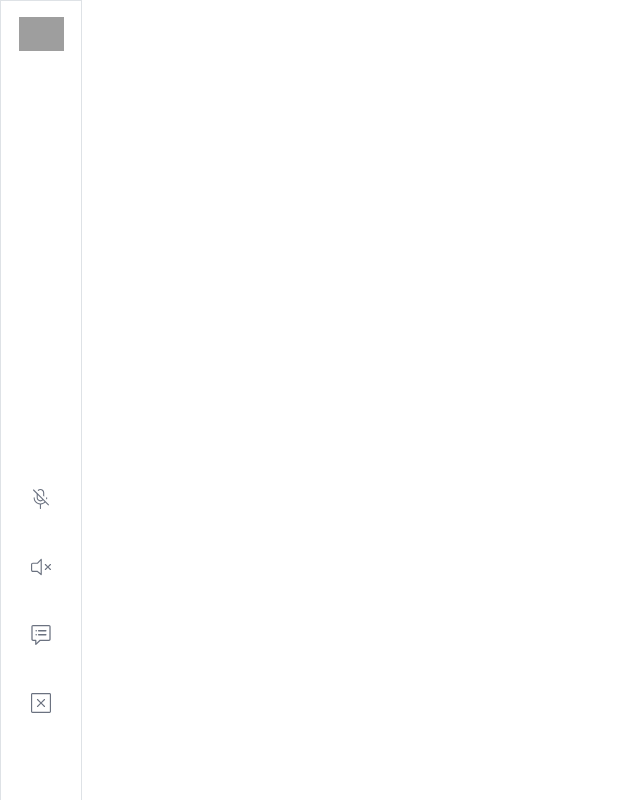
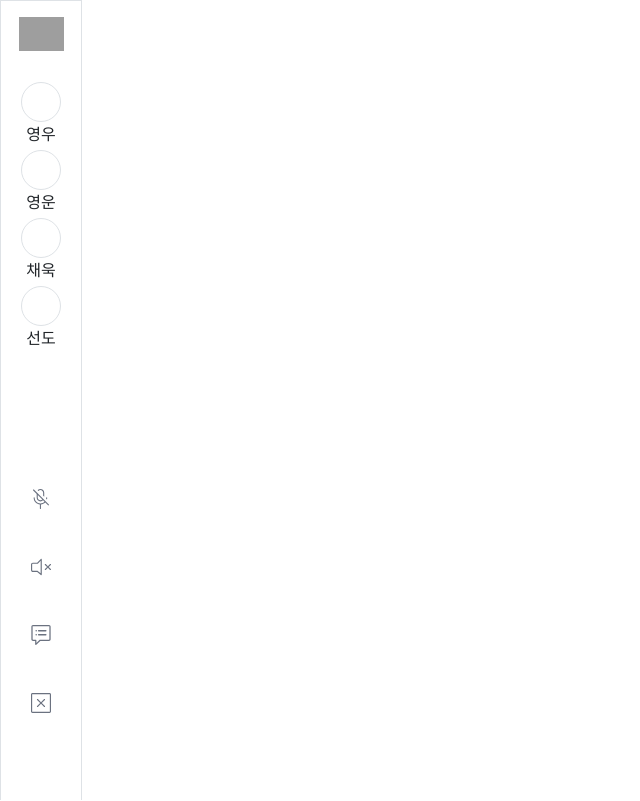
Before and after one commit to Miracle-Midnight/Drawing-Duo, a React (Create React App) app in the folder frontend/: page /inGame in a window 1280 px wide. Shown: the whole page, without its empty margins (0-640 px from the left). Built offline with nearby package versions, Linux system fonts and the light colour scheme; grey boxes are pictures that could not be loaded.

Commit message:
Feat : Add 사이드 네비 게임 플레이어 추가

```diff
--- /dev/null
+++ b/frontend/src/components/inGamePlayer/inGamePlayer.tsx
@@ -0,0 +1,10 @@
+function InGamePlayer({ name }: any) {
+  return (
+    <li className="pb-1">
+      <div className="border border-black rounded-full w-10 h-10 m-auto fill-purple-500"></div>
+      <div className="text-center">{name}</div>
+    </li>
+  );
+}
+
+export default InGamePlayer;
--- a/frontend/src/components/sideNav/sideNav.tsx
+++ b/frontend/src/components/sideNav/sideNav.tsx
@@ -1,6 +1,7 @@
 import "./sideNav.css";
 import logoSmall from "../../assets/logo-small.png";
 import { useState } from "react";
+import InGamePlayer from "../inGamePlayer/inGamePlayer";
 
 function SideNav() {
   //   const [micState, setMicState] = useState(false);
@@ -23,8 +24,13 @@ function SideNav() {
         <div className="flex justify-center pt-3">
           <img src={logoSmall} alt="logo" width="45px"></img>
         </div>
-        <div>
-          <ul className="flex flex-col justify-center"></ul>
+        <div className="side-nav">
+          <ul className="flex flex-col justify-center ">
+            <InGamePlayer name="영우" />
+            <InGamePlayer name="영운" />
+            <InGamePlayer name="채욱" />
+            <InGamePlayer name="선도" />
+          </ul>
         </div>
         <div className="mt-10 mb-10">
           <div className="side-nav mt-10">
```
